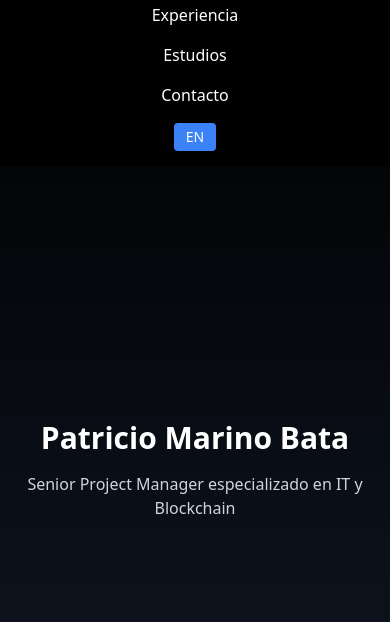
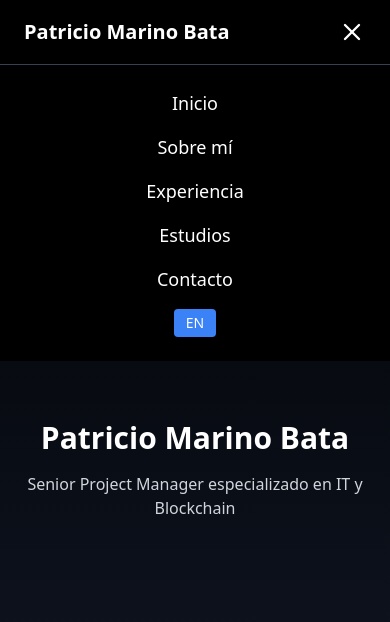
Before and after one commit to PatoMarinoBata/portfolio, a React (Vite) app: page / in a window 390 px wide. Both pictures are taken after a click on the button 352 px from the left and 36 px from the top of the page. Shown: the top 622 px of the page. Built offline with nearby package versions, Linux system fonts and the light colour scheme.

Commit message:
Burger quiza

```diff
--- a/src/Navbar.jsx
+++ b/src/Navbar.jsx
@@ -21,13 +21,11 @@ export default function Navbar() {
   ];
 
   return (
-    <header className="fixed top-0 left-0 w-full h-18 bg-black z-50 flex items-center justify-between px-6 shadow-md">
-      {/* Contenedor Flex que reparte espacio entre logo y menús */}
-      <div className="flex justify-between items-center w-full">
-        {/* Logo o Nombre */}
+    <header className="fixed top-0 left-0 w-full h-16 bg-black z-50 flex items-center justify-between px-6 shadow-md">
+      {/* Nombre */}
       <div className="text-white text-xl font-bold">Patricio Marino Bata</div>
 
-        {/* Menú en Desktop (visible a partir de md) */}
+      {/* Menú de escritorio */}
       <nav className="hidden md:flex space-x-6 items-center">
         {links.map((link) => (
           <button
@@ -46,23 +44,22 @@ export default function Navbar() {
         </button>
       </nav>
 
-        {/* Botón de menú en Mobile (visible cuando < md) */}
+      {/* Botón menú hamburguesa */}
       <button
-          className="md:hidden text-white"
+        className="md:hidden text-white z-50"
         onClick={() => setMenuOpen((prev) => !prev)}
       >
         {menuOpen ? <X size={28} /> : <Menu size={28} />}
       </button>
-      </div>
 
-      {/* Menú desplegable para Mobile */}
+      {/* Menú móvil desplegable */}
       {menuOpen && (
-        <div className="absolute top-18 left-0 w-full bg-black border-t border-gray-700 flex flex-col items-center py-4 space-y-4 md:hidden z-50">
+        <div className="absolute top-16 left-0 w-full bg-black border-t border-gray-700 flex flex-col items-center py-6 space-y-4 md:hidden z-40 max-h-[calc(100vh-4rem)] overflow-y-auto">
           {links.map((link) => (
             <button
               key={link.id}
               onClick={() => scrollToSection(link.id)}
-              className="text-white hover:text-blue-400 transition"
+              className="text-white hover:text-blue-400 transition text-lg"
             >
               {link.label}
             </button>
```
Lines whose indentation alone changed are shown as unchanged.
